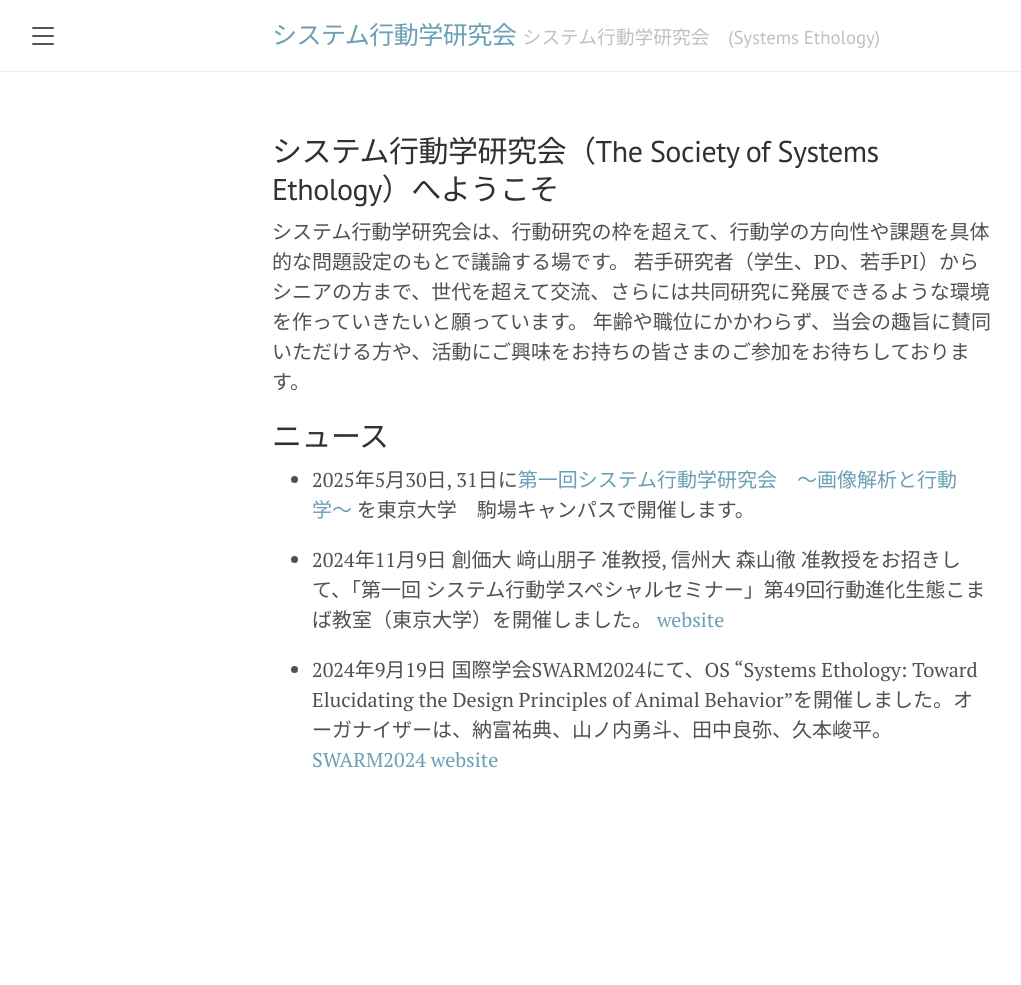
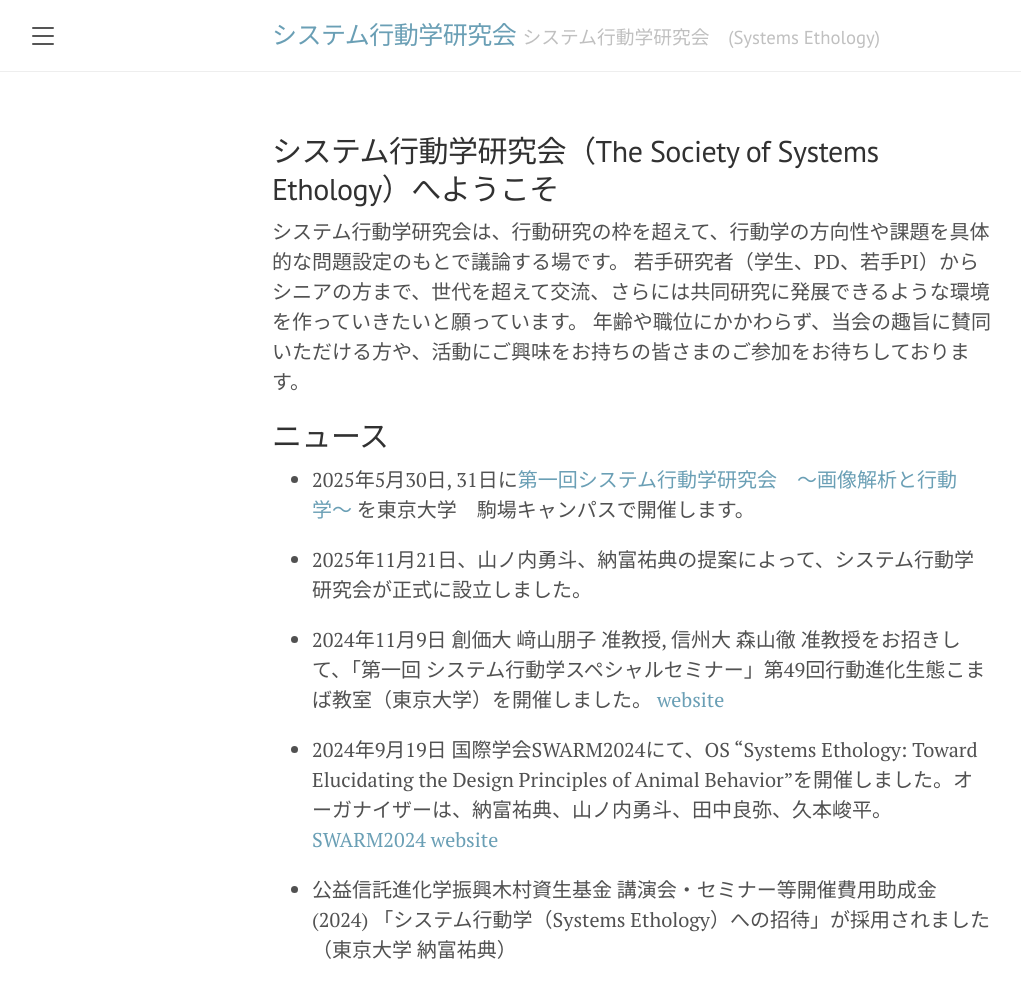
Before and after one commit to SystemsEthology/website, a Jekyll site: the page built from home.md, in a window 1280 px wide. Shown: the whole page, without its empty margins (8-1029 px from the left). Built offline with Jekyll 4.4.1, drawn with Linux system fonts in a browser that asks for light colours; before the commit the page ends 900 px from its top, so only the background shows below that.

Commit message:
Update home.md

```diff
--- a/home.md
+++ b/home.md
@@ -11,8 +11,12 @@ title: ホーム
 ## ニュース
 - 2025年5月30日, 31日に[第一回システム行動学研究会　〜画像解析と行動学〜](/event_01/conference01_home.md)  を東京大学　駒場キャンパスで開催します。
 
+- 2025年11月21日、山ノ内勇斗、納富祐典の提案によって、システム行動学研究会が正式に設立しました。
+
 - 2024年11月9日  創価大 﨑山朋子 准教授, 信州大 森山徹 准教授をお招きして、「第一回 システム行動学スペシャルセミナー」第49回行動進化生態こまば教室（東京大学）を開催しました。
   [website](https://sites.google.com/site/komabaecoevo/past_seminor/%E7%AC%AC49%E5%9B%9E-%E7%AC%AC%E4%B8%80%E5%9B%9E-%E3%82%B7%E3%82%B9%E3%83%86%E3%83%A0%E8%A1%8C%E5%8B%95%E5%AD%A6%E3%82%B9%E3%83%9A%E3%82%B7%E3%83%A3%E3%83%AB%E3%82%BB%E3%83%9F%E3%83%8A%E3%83%BC?authuser=0)
 
 - 2024年9月19日 国際学会SWARM2024にて、OS “Systems Ethology: Toward Elucidating the Design Principles of Animal Behavior”を開催しました。オーガナイザーは、納富祐典、山ノ内勇斗、田中良弥、久本峻平。
   [SWARM2024 website](https://www.swarm-systems.org/swarm2024/organized-sessions#h.emxq8numwflp)
+
+- 公益信託進化学振興木村資生基金 講演会・セミナー等開催費用助成金 (2024) 「システム行動学（Systems Ethology）への招待」が採用されました（東京大学 納富祐典）
```
